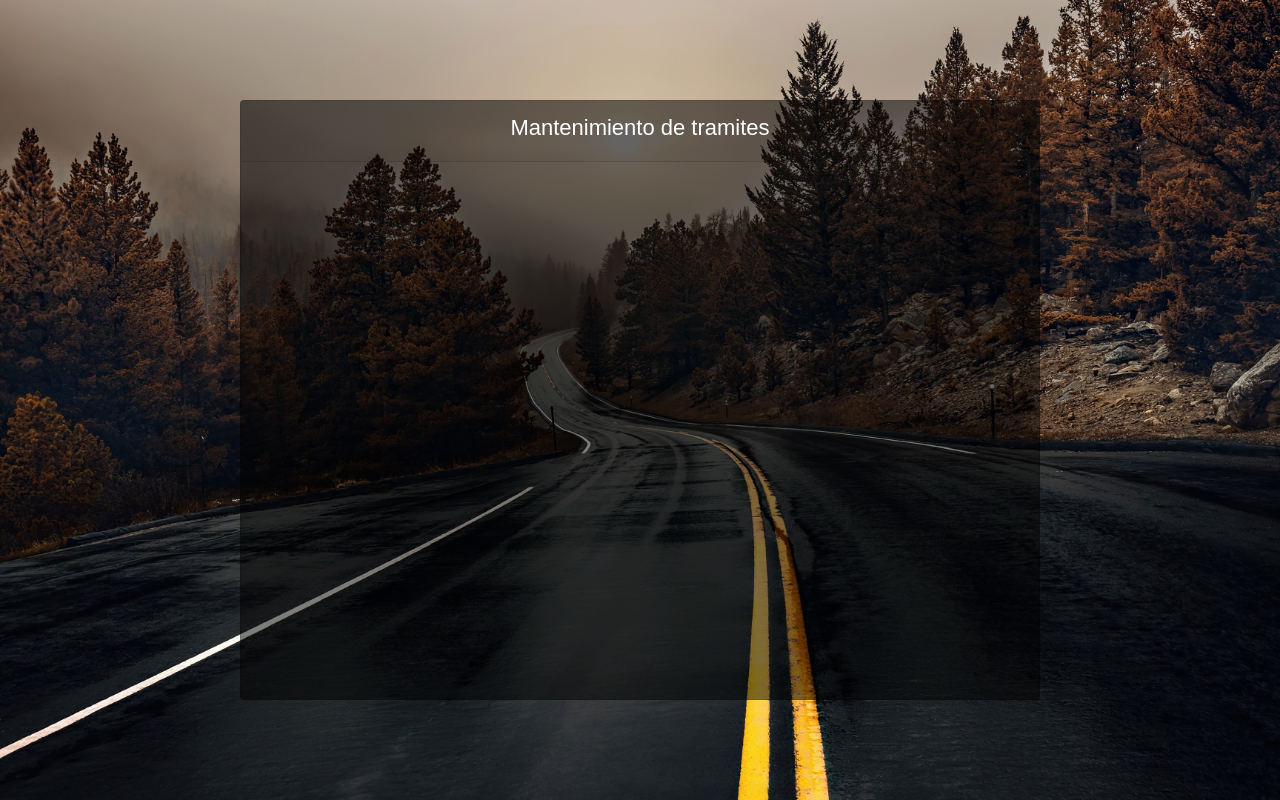
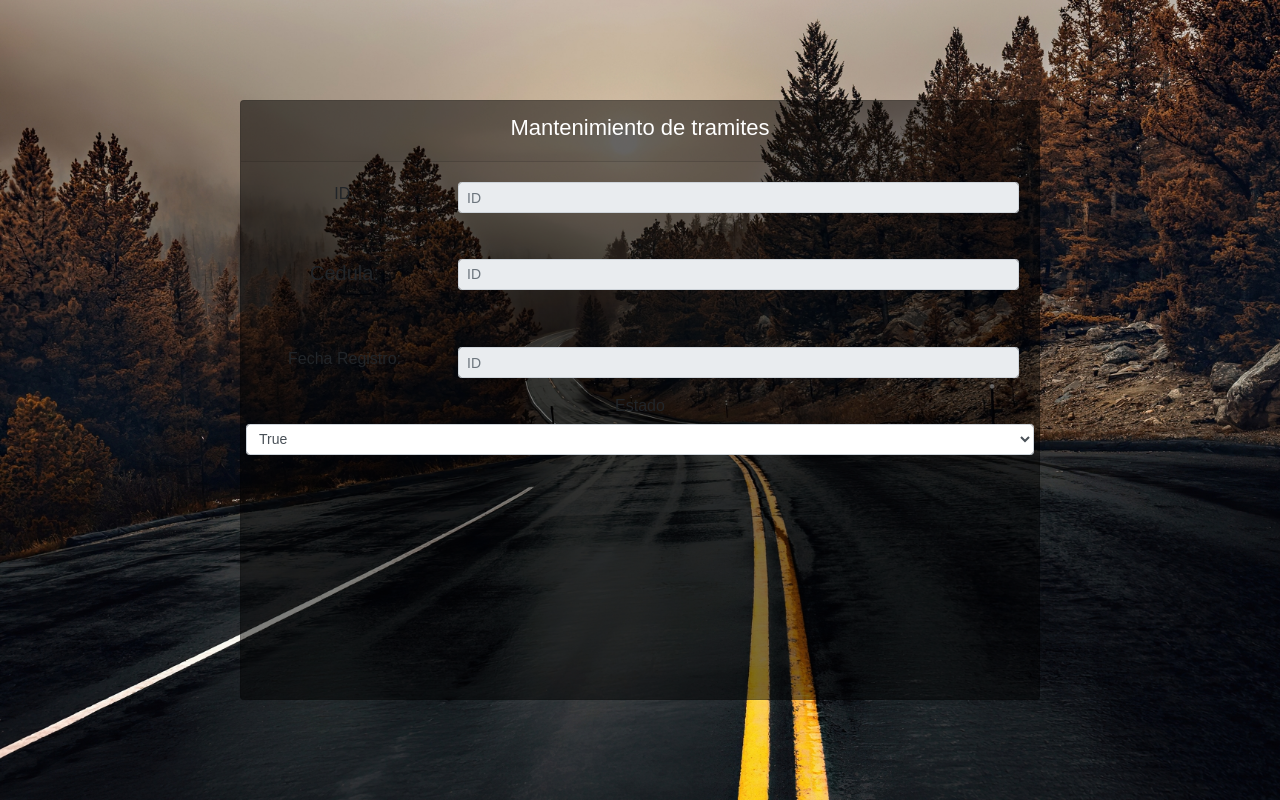
Before and after one commit to Gus2730/TareaProgra3, a Vue app in the folder tareaprogra3/: page /Mantenimiento in a window 1280 px wide. Built offline with nearby package versions, Linux system fonts and the light colour scheme; a web font is replaced by a local one.

Commit message:
cambios mantenimieto

```diff
--- a/tareaprogra3/src/views/Mantenimiento.vue
+++ b/tareaprogra3/src/views/Mantenimiento.vue
@@ -17,6 +17,72 @@
         </div>
         <div class="card-body">
           <form>
+            <div class="form-group">
+              <div class="row justify-content-md-center">
+                <div class="col-3">
+                  <td></td>
+                  <h6>ID:</h6>
+                </div>
+                <div class="col">
+                  <input
+                    type="text"
+                    class="d-flex form-control form-control-sm"
+                    id="ID"
+                    placeholder="ID"
+                    readonly
+                  />
+                </div>
+              </div>
+            </div>
+            <div class="form-group">
+              <td></td>
+              <h6>.</h6>
+              <div class="row justify-content-md-center">
+                <div class="col-3">
+                  <td></td>
+                  <h5>Cedula:</h5>
+                </div>
+                <div class="col">
+                  <input
+                    type="text"
+                    class="d-flex form-control form-control-sm"
+                    id="ID"
+                    placeholder="ID"
+                    readonly
+                  />
+                </div>
+              </div>
+            </div>
+            <div class="form-group">
+              <td></td>
+              <h4>.</h4>
+              <div class="row justify-content-md-center">
+                <div class="col-3">
+                  <td></td>
+                  <h6>Fecha Registro:</h6>
+                </div>
+                <div class="col">
+                  <input
+                    type="text"
+                    class="d-flex form-control form-control-sm"
+                    id="ID"
+                    placeholder="ID"
+                    readonly
+                  />
+                </div>
+              </div>
+            </div>
+            <td></td>
+            <h6>Estado</h6>
+            <div class="row justify-content-md-center">
+              <select class="d-flex form-control form-control-sm">
+                <option>True</option>
+                <option>False</option>
+              </select>
+            </div>
+            <!-- <b-form-input type="text" id="Id" v-model="Id"> </b-form-input>
+            <b-form-input type="text"> </b-form-input> -->
+
             <!-- <div class="input-group form-group">
               <div class="input-group-prepend">
                 <span class="input-group-text"
```
